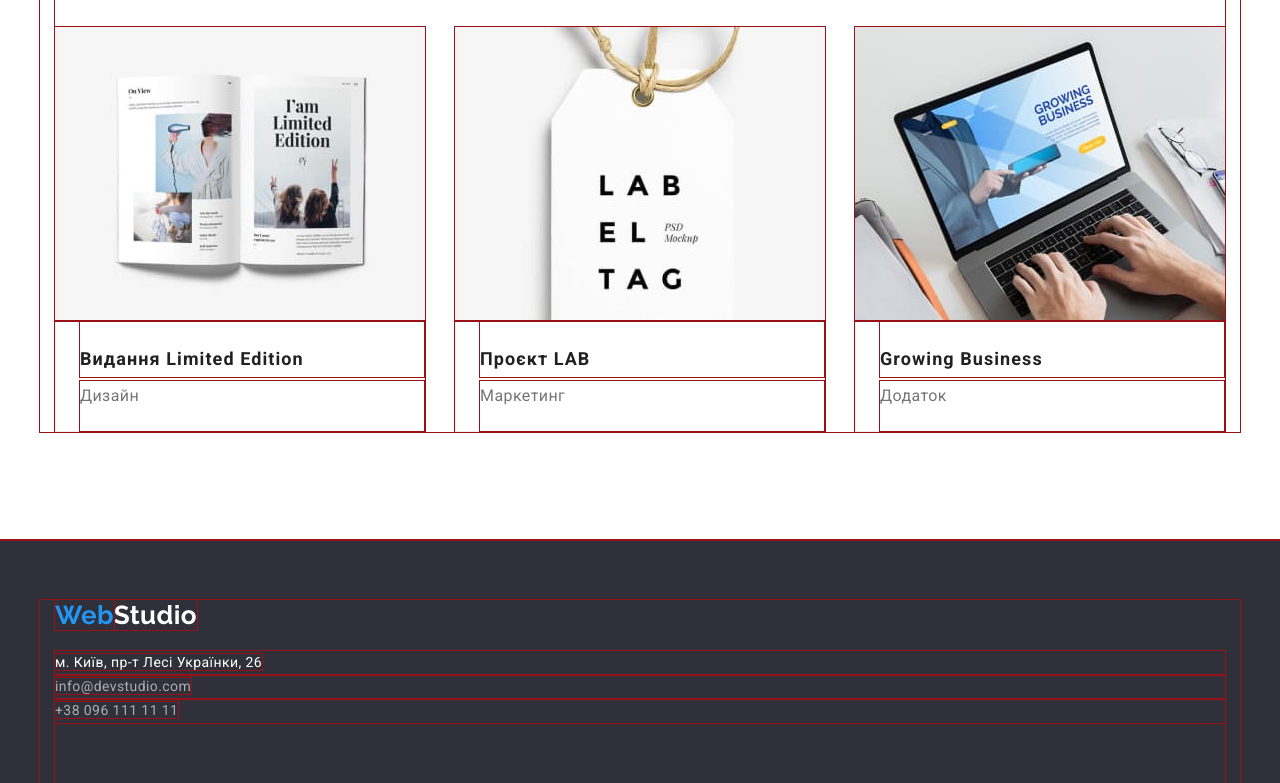
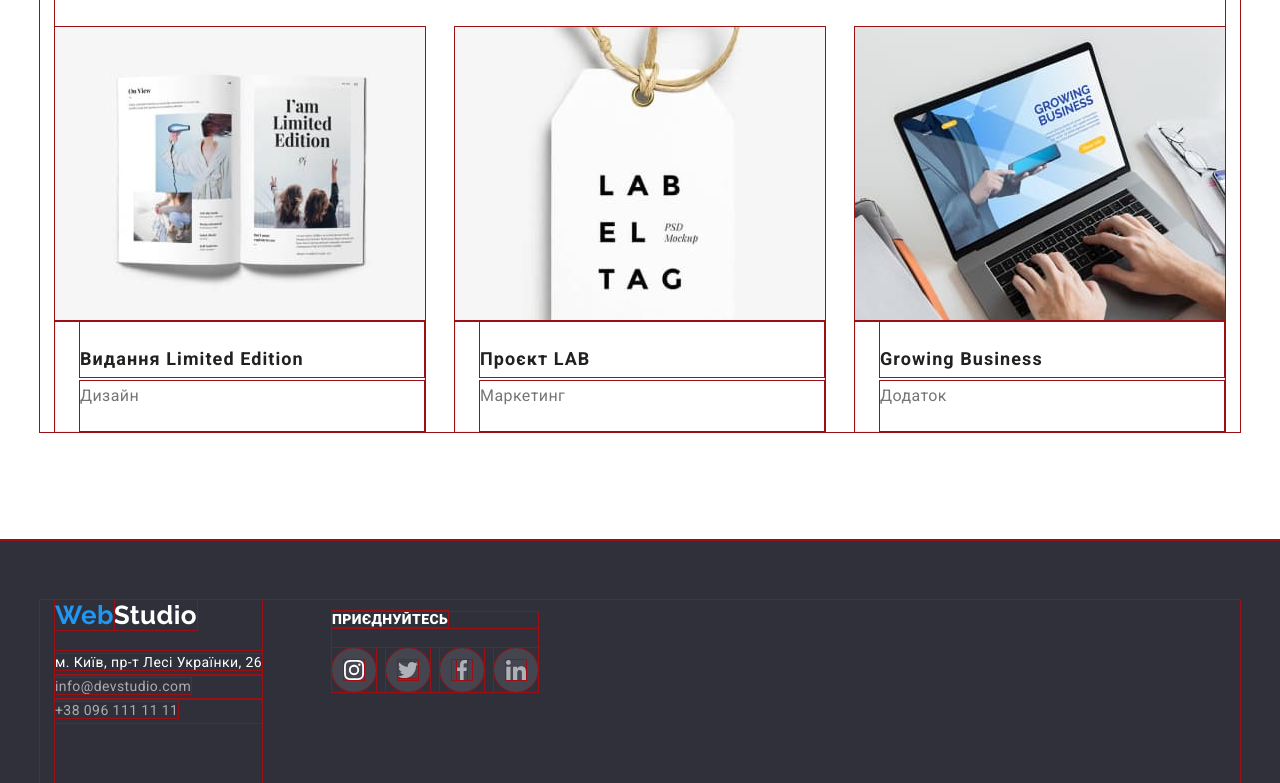
Before and after one commit to Tryhardie/goit-markup-hw-04, a plain HTML site: page portfolio.html in a window 1280 px wide. Shown: the part 1108-1891 px from the top of the page. Drawn offline with nearby package versions, Linux system fonts and the light colour scheme.

Commit message:
portfolio footer added

```diff
--- a/css/styles.css
+++ b/css/styles.css
@@ -357,10 +357,19 @@ body {
   color: var(--accent-text-color);
 }
 .footer-text {
+  margin-top: 0;
+  margin-bottom: 20px;
   font-weight: 700;
   line-height: 1.14;
   text-transform: uppercase;
   color: #ffffff;
+}
+.footer-social .social-list {
+  margin-bottom: 0;
+  padding: 0;
+}
+.footer-social {
+  margin-left: 70px;
 }
 
 /* Portfolio btns & Image tiles*/
--- a/portfolio.html
+++ b/portfolio.html
@@ -163,7 +163,8 @@
       </section>
     </main>
     <footer class="page-footer">
-      <div class="container">
+      <div class="container footer">
+        <div class="address-items">
           <a href="./index.html" class="logo-footer"><span class="accent">Web</span>Studio</a>
           <address>
             <ul class="address">
@@ -176,11 +177,43 @@
                   >м. Київ, пр-т Лесі Українки, 26</a
                 >
               </li>
-            <li><a href="mailto:info@devstudio.com" class="address-mail">info@devstudio.com</a></li>
+              <li>
+                <a href="mailto:info@devstudio.com" class="address-mail">info@devstudio.com</a>
+              </li>
               <li><a href="tel:+380961111111" class="address-tel">+38 096 111 11 11</a></li>
             </ul>
           </address>
         </div>
+        <div class="footer-social">
+          <p class="footer-text"><strong>приєднуйтесь</strong></p>
+          <ul class="social-list">
+            <li class="social-item">
+              <a href="" class="social-link footer">
+                <svg class="icon footer" width="20" height="20">
+                  <use href="./images/icons.svg#icon-instagram"></use></svg
+              ></a>
+            </li>
+            <li class="social-item">
+              <a href="" class="social-link footer">
+                <svg class="icon footer" width="20" height="20">
+                  <use href="./images/icons.svg#icon-twitter"></use></svg
+              ></a>
+            </li>
+            <li class="social-item">
+              <a href="" class="social-link footer">
+                <svg class="icon footer" width="20" height="20">
+                  <use href="./images/icons.svg#icon-facebook"></use></svg
+              ></a>
+            </li>
+            <li class="social-item">
+              <a href="" class="social-link footer">
+                <svg class="icon footer" width="20" height="20">
+                  <use href="./images/icons.svg#icon-linkedin"></use></svg
+              ></a>
+            </li>
+          </ul>
+        </div>
+      </div>
     </footer>
   </body>
 </html>
```
Lines whose indentation alone changed are shown as unchanged.
